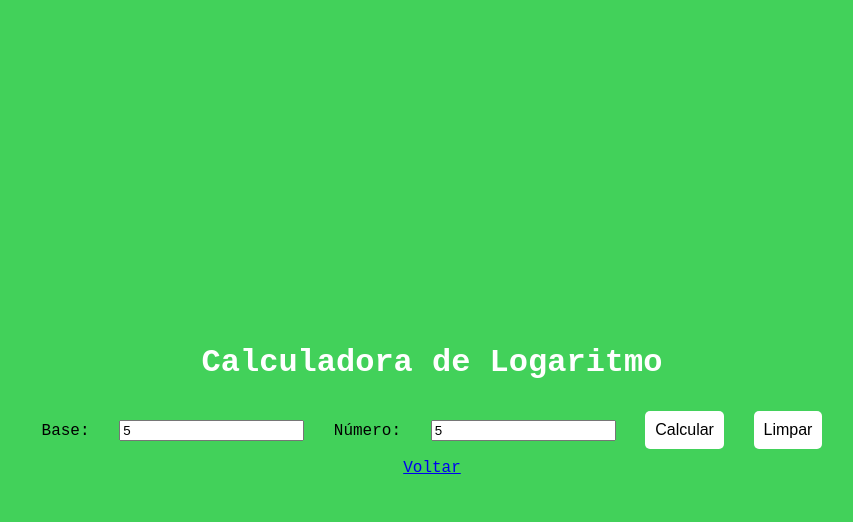
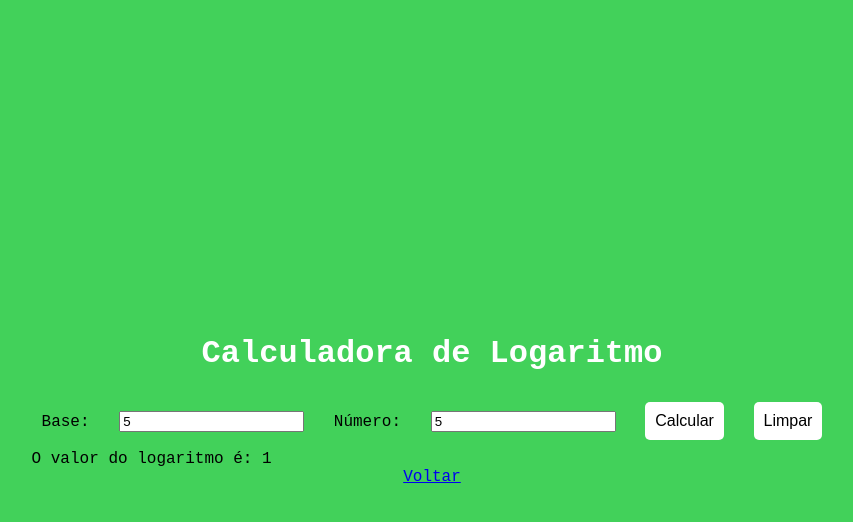
Before and after one commit to jeanllamas/exercicio-semantic-versioning-conventional-commits, a plain HTML site: page logaritmo.html in a window 1280 px wide. Both pictures are taken after typing "5", "5" into the empty fields and a click on the button "Calcular". Shown: the whole page, without its empty margins (208-1061 px from the left). Drawn offline with Linux system fonts and the light colour scheme.

Commit message:
feat: correct logarithm function

```diff
--- a/logaritmo.html
+++ b/logaritmo.html
@@ -1,5 +1,6 @@
 <!DOCTYPE html>
 <html lang="pt-br">
+
 <head>
   <meta charset="UTF-8" />
   <meta name="viewport" content="width=device-width, initial-scale=1.0" />
@@ -18,10 +19,10 @@
     <label for="numero">Número:</label>
     <input type="number" id="numero" />
 
-      <button id="calcular">Calcular</button>
+    <button id="calcularLogaritmo">Calcular</button>
     <button id="limpar">Limpar</button>
 
-      <div id="resultado"></div>
+    <div id="resultadoLogaritmo"></div>
   </div>
 
   <a href="index.html" class="botao">Voltar</a>
@@ -29,4 +30,5 @@
   <!-- Adicione seu JavaScript aqui -->
   <script src="script.js"></script>
 </body>
+
 </html>
--- a/script.js
+++ b/script.js
@@ -22,7 +22,7 @@ function calcularHipotenusa(a, b) {
 }
 
 function calcularLogaritmo(base, numero) {
-  return "O valor do logaritmo é: ";
+  return "O valor do logaritmo é: " + Math.log(numero) / Math.log(base);
 }
 
 function calcularExponencial(base, expoente) {
```
Lines whose indentation alone changed are shown as unchanged.
